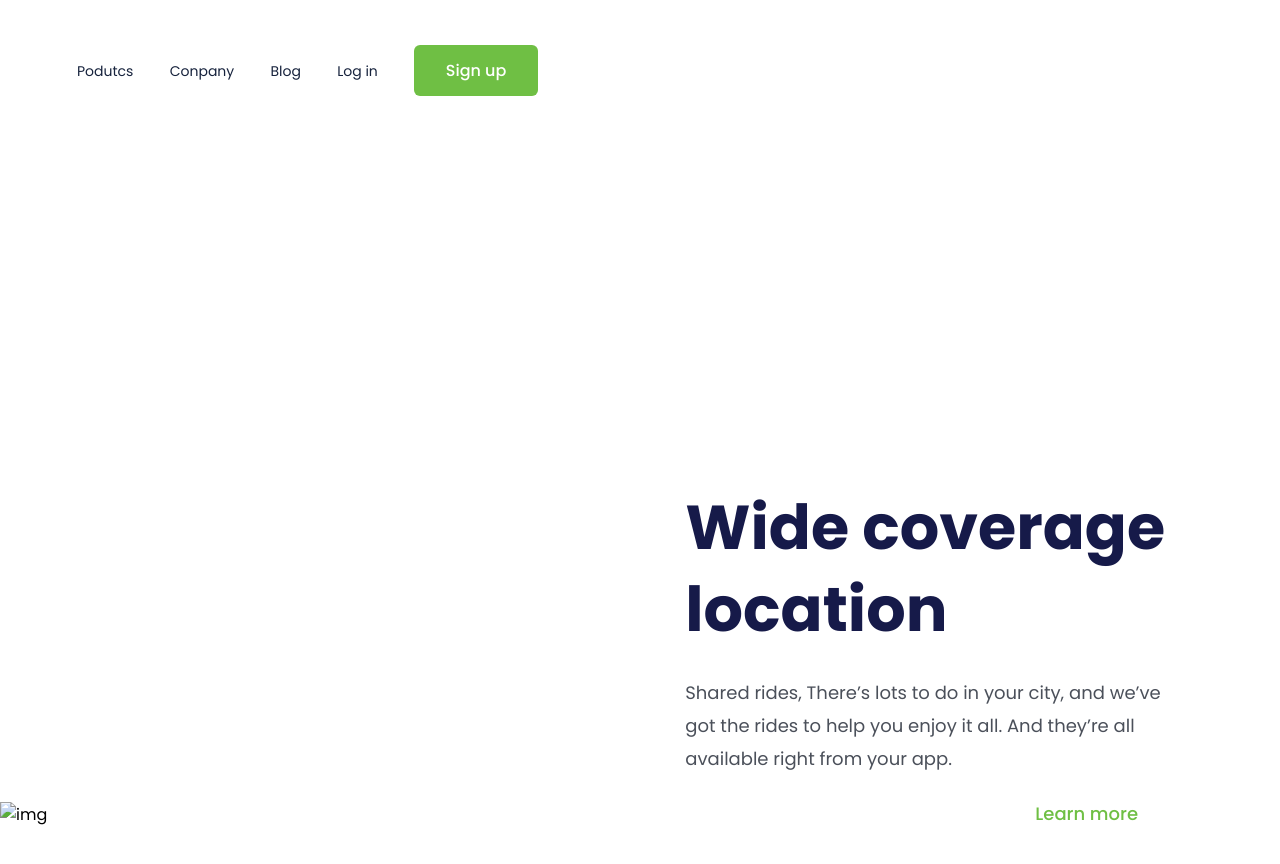
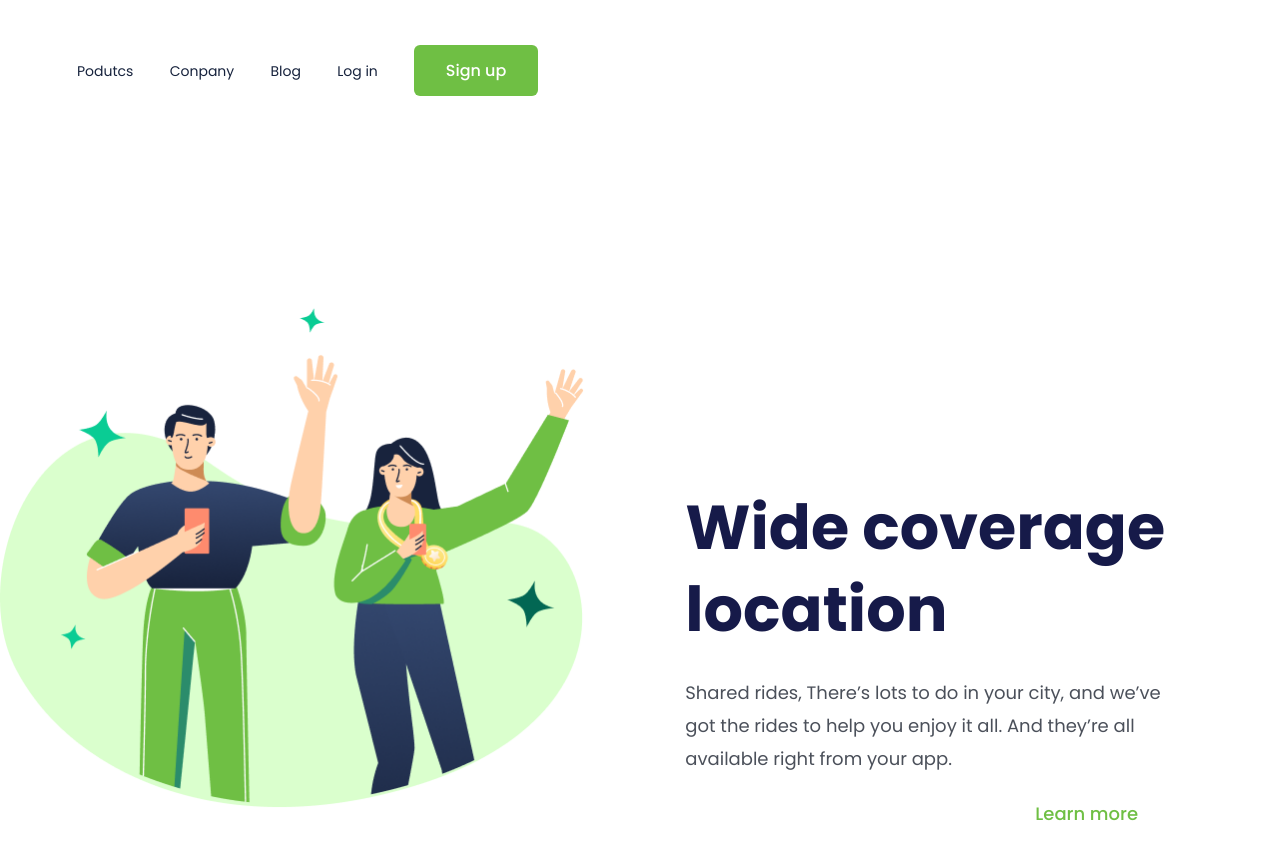
Before and after one commit to ermyjr/CSS-DEV-CLUB2, a plain HTML site: page index.html in a window 1280 px wide. After the commit the page ends 827 px from the top, so only its background shows below. Drawn offline with Linux system fonts and the light colour scheme.

Commit message:
Add files via upload

```diff
--- a/index.html
+++ b/index.html
@@ -25,7 +25,7 @@
 
     <main>
 
-        <img src=".//img/(Positive) Congratulation You get 40 point for your ride.png" alt="img" class="img-logo">
+        <img src="./assets/(Positive) Congratulation You get 40 point for your ride.png"  alt="img" class="img-logo">
 
         <selection>
             <h1>Wide coverage location</h1>
```
Also changed, not shown: assets/(Positive) Congratulation You get 40 point for your ride.png (added).
